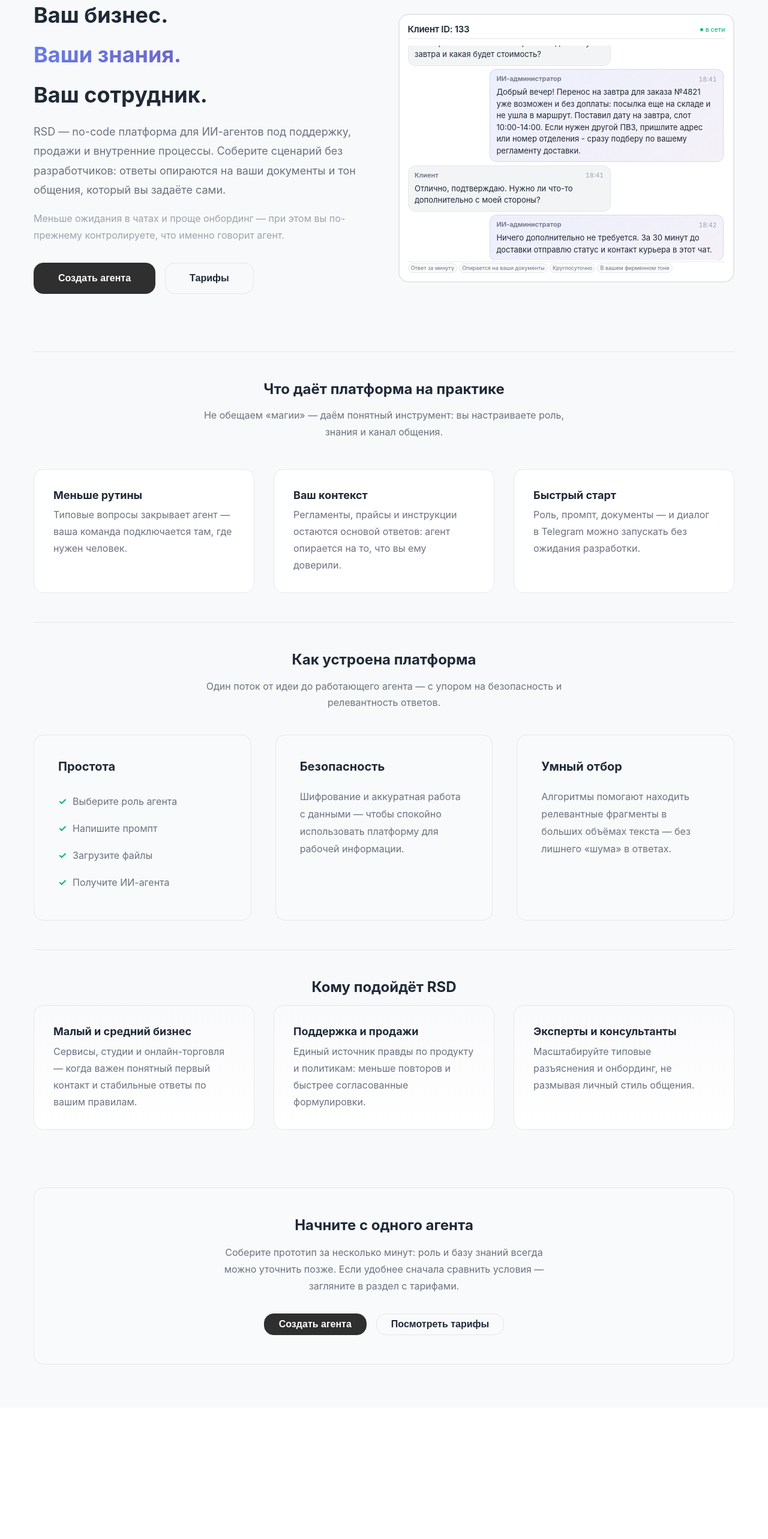
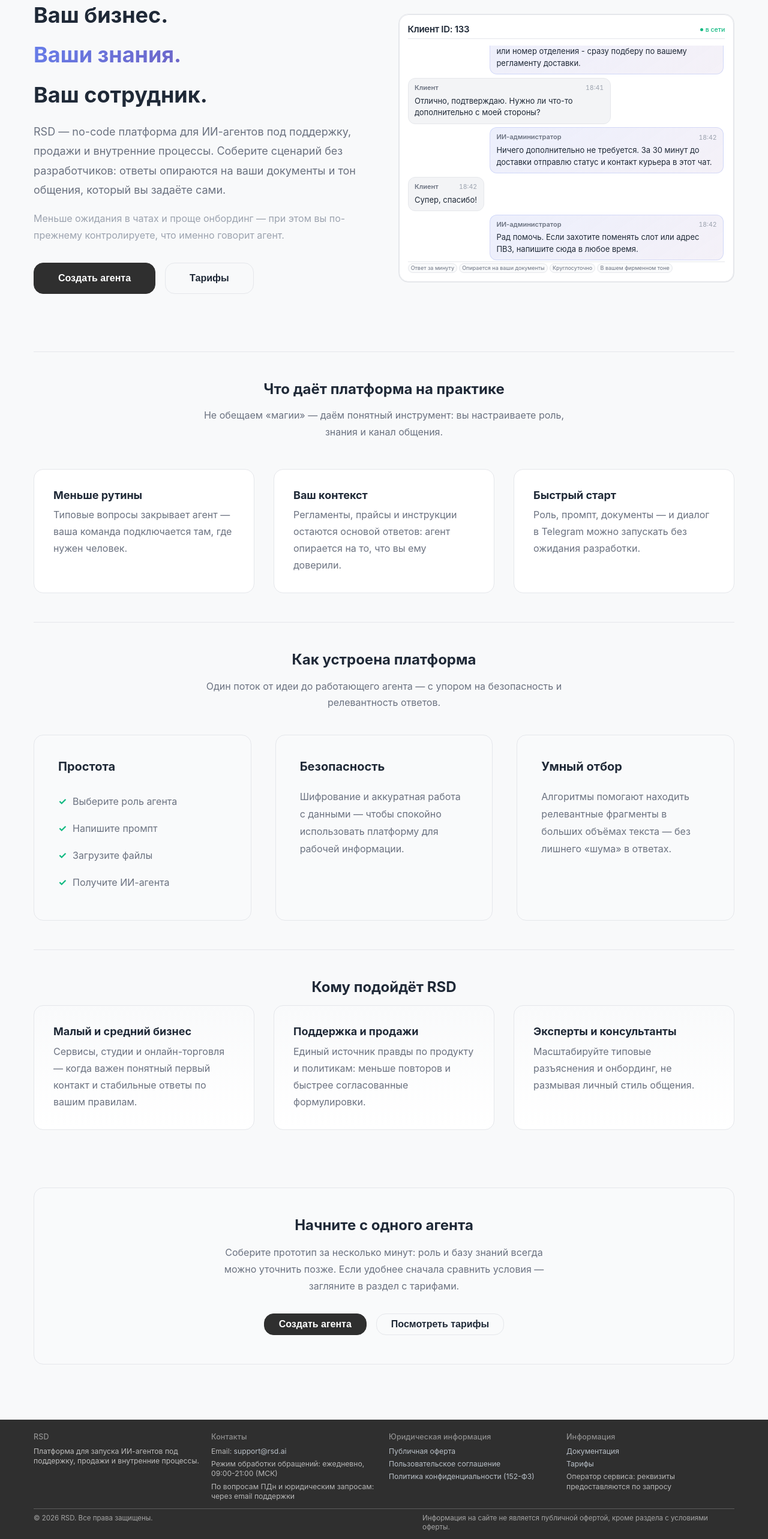
Before and after one commit to glinochka/RSD, a React (Vite) app in the folder frontend/: page / in a window 1280 px wide. Shown: the part 163-2729 px from the top of the page at 60% size. Before the commit the page ends 2510 px from the top, so only its background shows below. Built offline with nearby package versions, Linux system fonts and the light colour scheme; no server answers.

Commit message:
футер

```diff
--- a/frontend/src/components/AgentChatShowcase.jsx
+++ b/frontend/src/components/AgentChatShowcase.jsx
@@ -1,7 +1,8 @@
 /**
- * Demo чата: клиент и ИИ-администратор. Растягивается на 100%×100% родителя (min-height задаётся снаружи).
+ * Demo чата: клиент и ИИ-администратор. Количество сообщений фиксировано,
+ * список сообщений при загрузке прокручивается вниз к последнему ответу.
  */
-import React, { useEffect, useLayoutEffect, useMemo, useRef, useState } from 'react';
+import React, { useLayoutEffect, useRef } from 'react';
 import '../styles/agentChatShowcase.css';
 
 const PERKS = [
@@ -102,105 +103,31 @@ const CHAT_BY_VARIANT = {
   ],
 };
 
-const BASE_COUNT_BY_VARIANT = {
-  main: 2,
-  auth: 4,
-};
-
-function getTargetMessageCount(variant, height, width) {
-  const baseCount = BASE_COUNT_BY_VARIANT[variant] ?? BASE_COUNT_BY_VARIANT.main;
-  let target = baseCount;
-
-  if (height >= 560) target = baseCount + 4;
-  else if (height >= 480) target = baseCount + 3;
-  else if (height >= 400) target = baseCount + 2;
-  else if (height >= 320) target = baseCount + 1;
-
-  // На узких контейнерах уменьшаем число сообщений, чтобы избежать перегруза и лишнего скролла.
-  if (width < 300) target -= 1;
-  if (width < 240) target -= 1;
-
-  return Math.max(baseCount, target);
-}
-
-/** Прокрутка так, чтобы последний ответ ИИ был в зоне видимости (getBoundingClientRect — надёжно во flex). */
-function scrollSoLastAgentAnswerVisible(scroller) {
-  if (!scroller) return;
-  const agents = scroller.querySelectorAll('.agent-chat-showcase__msg--agent');
-  const lastAgent = agents[agents.length - 1];
-  if (!lastAgent) {
-    scroller.scrollTop = scroller.scrollHeight;
-    return;
-  }
-
-  const sRect = scroller.getBoundingClientRect();
-  const aRect = lastAgent.getBoundingClientRect();
-  const viewH = scroller.clientHeight;
-
-  if (aRect.height >= viewH - 0.5) {
-    scroller.scrollTop += aRect.top - sRect.top;
-    return;
-  }
-
-  let delta = 0;
-  if (aRect.bottom > sRect.bottom) delta = aRect.bottom - sRect.bottom;
-  else if (aRect.top < sRect.top) delta = aRect.top - sRect.top;
-  scroller.scrollTop += delta;
-}
-
 /**
  * @param {{ tone?: 'light' | 'glass', variant?: 'main' | 'auth', className?: string }} props
  */
 function AgentChatShowcase({ tone = 'light', variant = 'main', className = '' }) {
-  const rootRef = useRef(null);
   const messagesRef = useRef(null);
   const allMessages = CHAT_BY_VARIANT[variant] ?? CHAT_BY_VARIANT.main;
-  const baseCount = BASE_COUNT_BY_VARIANT[variant] ?? BASE_COUNT_BY_VARIANT.main;
-  const [visibleCount, setVisibleCount] = useState(baseCount);
   const rootClass =
     tone === 'glass'
       ? 'agent-chat-showcase agent-chat-showcase--glass'
       : 'agent-chat-showcase agent-chat-showcase--light';
-  const messages = useMemo(
-    () => allMessages.slice(0, Math.min(visibleCount, allMessages.length)),
-    [allMessages, visibleCount]
-  );
 
-  useEffect(() => {
-    const node = rootRef.current;
-    if (!node) return undefined;
+  useLayoutEffect(() => {
+    const scroller = messagesRef.current;
+    if (!scroller) return;
 
-    const updateVisibleCount = () => {
-      const nextCount = getTargetMessageCount(variant, node.clientHeight, node.clientWidth);
-      setVisibleCount(Math.min(nextCount, allMessages.length));
+    const scrollToBottom = () => {
+      scroller.scrollTop = scroller.scrollHeight;
     };
 
-    updateVisibleCount();
-
-    const observer = new ResizeObserver(updateVisibleCount);
-    observer.observe(node);
-
-    return () => observer.disconnect();
-  }, [allMessages.length, variant]);
-
-  useLayoutEffect(() => {
-    const el = messagesRef.current;
-    if (!el) return undefined;
-
-    const run = () => {
-      scrollSoLastAgentAnswerVisible(el);
-      requestAnimationFrame(() => scrollSoLastAgentAnswerVisible(el));
-    };
-
-    run();
-    const ro = new ResizeObserver(run);
-    ro.observe(el);
-    return () => ro.disconnect();
-  }, [messages]);
+    scrollToBottom();
+    requestAnimationFrame(scrollToBottom);
+  }, [variant]);
 
   return (
     <section
-      ref={rootRef}
       className={`${rootClass} ${className}`.trim()}
       aria-label="Пример диалога: клиент и ИИ-администратор бизнеса"
     >
@@ -213,7 +140,7 @@ function AgentChatShowcase({ tone = 'light', variant = 'main', className = '' })
 
       <div className="agent-chat-showcase__thread">
         <div className="agent-chat-showcase__messages" ref={messagesRef}>
-          {messages.map((message, index) => (
+          {allMessages.map((message, index) => (
             <article key={`${message.side}-${message.time}-${index}`} className={`agent-chat-showcase__msg agent-chat-showcase__msg--${message.side}`}>
               <div className="agent-chat-showcase__msg-top">
                 <span className="agent-chat-showcase__author">{message.author}</span>
--- /dev/null
+++ b/frontend/src/components/Footer.jsx
@@ -0,0 +1,86 @@
+import React from 'react';
+import { Link } from 'react-router-dom';
+import { NAVIGATION_ROUTES } from '../config/constants';
+import '../styles/footer.css';
+
+const CURRENT_YEAR = new Date().getFullYear();
+
+const Footer = () => {
+  return (
+    <footer className="site-footer" aria-label="Подвал сайта">
+      <div className="site-footer__inner">
+        <div className="site-footer__top">
+          <section className="site-footer__section">
+            <h2 className="site-footer__title">RSD</h2>
+            <p className="site-footer__text">
+              Платформа для запуска ИИ-агентов под поддержку, продажи и внутренние процессы.
+            </p>
+          </section>
+
+          <section className="site-footer__section">
+            <h2 className="site-footer__title">Контакты</h2>
+            <ul className="site-footer__list">
+              <li>
+                Email:{' '}
+                <a href="mailto:support@rsd.ai" className="site-footer__link">
+                  support@rsd.ai
+                </a>
+              </li>
+              <li>Режим обработки обращений: ежедневно, 09:00-21:00 (МСК)</li>
+              <li>По вопросам ПДн и юридическим запросам: через email поддержки</li>
+            </ul>
+          </section>
+
+          <section className="site-footer__section">
+            <h2 className="site-footer__title">Юридическая информация</h2>
+            <ul className="site-footer__list">
+              <li>
+                <Link to={NAVIGATION_ROUTES.PUBLIC_OFFER} className="site-footer__link">
+                  Публичная оферта
+                </Link>
+              </li>
+              <li>
+                <Link to={NAVIGATION_ROUTES.USER_AGREEMENT} className="site-footer__link">
+                  Пользовательское соглашение
+                </Link>
+              </li>
+              <li>
+                <Link to={NAVIGATION_ROUTES.PRIVACY_POLICY} className="site-footer__link">
+                  Политика конфиденциальности (152-ФЗ)
+                </Link>
+              </li>
+            </ul>
+          </section>
+
+          <section className="site-footer__section">
+            <h2 className="site-footer__title">Информация</h2>
+            <ul className="site-footer__list">
+              <li>
+                <Link to={NAVIGATION_ROUTES.DOCUMENTATION} className="site-footer__link">
+                  Документация
+                </Link>
+              </li>
+              <li>
+                <Link to={NAVIGATION_ROUTES.PRICING} className="site-footer__link">
+                  Тарифы
+                </Link>
+              </li>
+              <li>Оператор сервиса: реквизиты предоставляются по запросу</li>
+            </ul>
+          </section>
+        </div>
+
+        <div className="site-footer__bottom">
+          <p className="site-footer__copyright">
+            © {CURRENT_YEAR} RSD. Все права защищены.
+          </p>
+          <p className="site-footer__disclaimer">
+            Информация на сайте не является публичной офертой, кроме раздела с условиями оферты.
+          </p>
+        </div>
+      </div>
+    </footer>
+  );
+};
+
+export default Footer;
--- a/frontend/src/components/Layout.jsx
+++ b/frontend/src/components/Layout.jsx
@@ -5,6 +5,7 @@
 
 import React from 'react';
 import Navbar from './Navbar';
+import Footer from './Footer';
 import '../styles/layout.css';
 
 const MainLayout = ({ children, showNavbar = true }) => {
@@ -14,6 +15,7 @@ const MainLayout = ({ children, showNavbar = true }) => {
       <main className="layout-main">
         {children}
       </main>
+      <Footer />
     </div>
   );
 };
--- /dev/null
+++ b/frontend/src/styles/footer.css
@@ -0,0 +1,115 @@
+.site-footer {
+  background-color: #2f2f2f;
+  color: #cdcdcd;
+  margin-top: 1.25rem;
+  border-top: none;
+}
+
+.site-footer__inner {
+  max-width: 1200px;
+  margin: 0 auto;
+  padding: 1.35rem 1rem 0.75rem;
+}
+
+.site-footer__top {
+  display: grid;
+  grid-template-columns: repeat(4, minmax(0, 1fr));
+  gap: 1rem;
+  padding-bottom: 0.7rem;
+  border-bottom: 1px solid rgba(255, 255, 255, 0.22);
+}
+
+.site-footer__section {
+  min-width: 0;
+}
+
+.site-footer__title {
+  margin: 0 0 0.45rem;
+  font-size: 0.78rem;
+  line-height: 1.3;
+  color: #909090;
+  font-weight: 500;
+  letter-spacing: 0.01em;
+}
+
+.site-footer__text {
+  margin: 0;
+  color: #bdbdbd;
+  font-size: 0.76rem;
+  line-height: 1.35;
+}
+
+.site-footer__list {
+  margin: 0;
+  padding: 0;
+  list-style: none;
+  display: flex;
+  flex-direction: column;
+  gap: 0.3rem;
+  font-size: 0.76rem;
+  line-height: 1.35;
+  color: #b8b8b8;
+}
+
+.site-footer__link {
+  color: #b9c0c8;
+  text-decoration: none;
+}
+
+.site-footer__link:hover,
+.site-footer__link:focus-visible {
+  color: #d4d9df;
+}
+
+.site-footer__bottom {
+  padding-top: 0.55rem;
+  display: flex;
+  justify-content: space-between;
+  align-items: flex-start;
+  gap: 1rem;
+  flex-wrap: wrap;
+}
+
+.site-footer__copyright,
+.site-footer__disclaimer {
+  margin: 0;
+  font-size: 0.72rem;
+  line-height: 1.3;
+  color: #a5a5a5;
+}
+
+.site-footer__disclaimer {
+  max-width: 520px;
+}
+
+@media (max-width: 1024px) {
+  .site-footer__top {
+    grid-template-columns: repeat(2, minmax(0, 1fr));
+  }
+}
+
+@media (max-width: 768px) {
+  .site-footer {
+    background-color: #ffffff;
+    color: #7a7a7a;
+    border-top: 1px solid #ececec;
+  }
+
+  .site-footer__inner {
+    padding: 0.7rem 1rem 0.55rem;
+  }
+
+  .site-footer__top {
+    display: none;
+  }
+
+  .site-footer__disclaimer {
+    display: none;
+  }
+
+  .site-footer__bottom {
+    padding-top: 0;
+    justify-content: center;
+    gap: 0;
+  }
+}
```
